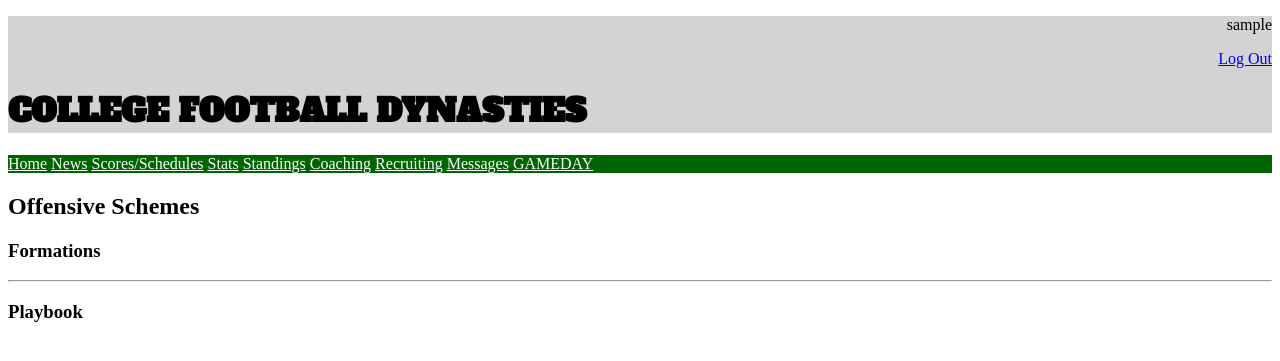
After one commit to zaneddennis/CFBD, a Django app: page /offensiveSchemes in a window 1280 px wide. The commit adds this page. Shown: the top 361 px of the page. Run offline with Django 3.2, Linux system fonts and the light colour scheme; a user stored in the database is signed in; tables that the repository leaves empty hold one stand-in row (values such as "Sample post"); some web fonts are replaced.

Commit message:
Added Formation model

```diff
--- a/main/admin.py
+++ b/main/admin.py
@@ -24,3 +24,4 @@ admin.site.register(Game, GameAdmin)
 admin.site.register(Team, TeamAdmin)
 admin.site.register(Player, PlayerAdmin)
 admin.site.register(PlayerTeam)
+admin.site.register(Formation)
--- a/main/forms.py
+++ b/main/forms.py
@@ -17,3 +17,9 @@ class ScrimmageSetupForm(forms.Form):
 
     away = forms.ChoiceField(choices=SCHOOLS, required=True)
     home = forms.ChoiceField(choices=SCHOOLS2, required=True)
+
+
+class OffensiveFormationsForm(forms.Form):
+    FORMATIONS = Formation.objects.all()
+
+    formations = forms.MultipleChoiceField(choices=FORMATIONS)
--- a/main/models.py
+++ b/main/models.py
@@ -352,4 +352,16 @@ class PlayerTeam(models.Model):
     age = models.CharField(max_length=2, choices=Player.AGE_CHOICES)
     string = models.IntegerField(default=99)
 
-    # on-field (box score) stats go here
+    # on-field stats go here
+
+
+class Formation(models.Model):
+
+    name = models.CharField(max_length=100)
+
+    backs = models.IntegerField(default=0)
+    ends = models.IntegerField(default=0)
+    wideouts = models.IntegerField(default=0)
+
+    def __str__(self):
+        return self.name
--- a/main/urls.py
+++ b/main/urls.py
@@ -15,6 +15,7 @@ urlpatterns = [
     path("coaching", views.coaching, name="coaching"),
 
     path("depthChart", views.depthChart, name="depth-chart"),
+    path("offensiveSchemes", views.offensiveSchemes, name="offensive-schemes"),
 
     path("scrimmage", views.scrimmage, name="scrimmage"),
 ]
--- a/main/views.py
+++ b/main/views.py
@@ -196,6 +196,18 @@ def depthChart(request):
     return render(request, "depthChart.html", context=context)
 
 
+def offensiveSchemes(request):
+    uc = Coach.objects.filter(user=request.user)
+    if uc.exists():
+        uc = uc.first()
+    else:
+        uc = None
+
+    context = {"userCoach": uc}
+
+    return render(request, "offensiveSchemes.html", context=context)
+
+
 # Other Miscellaneous Pages
 
 def scrimmage(request):
--- a/templates/coaching.html
+++ b/templates/coaching.html
@@ -17,7 +17,11 @@
         <p>(Summaries/alerts go here)</p>
         <hr>
 
-        <a href="" class="coachingSubsectionLink">Schemes</a>
+        <a href="{% url "offensive-schemes" %}" class="coachingSubsectionLink">Offensive Schemes</a>
+        <p>(Summaries/alerts go here)</p>
+        <hr>
+
+        <a href="" class="coachingSubsectionLink">Defensive Schemes</a>
         <p>(Summaries/alerts go here)</p>
         <hr>
 
--- /dev/null
+++ b/templates/offensiveSchemes.html
@@ -0,0 +1,16 @@
+{% extends "baseGeneric.html" %}
+
+{% block content %}
+    {% if userCoach %}
+
+        <h2>Offensive Schemes</h2>
+
+        <h3>Formations</h3>
+
+        <hr>
+
+        <h3>Playbook</h3>
+
+    {% endif %}
+
+{% endblock %}
```
Also changed, not shown: main/migrations/0045_formation.py (added), main/migrations/0046_formation_name.py (added).
